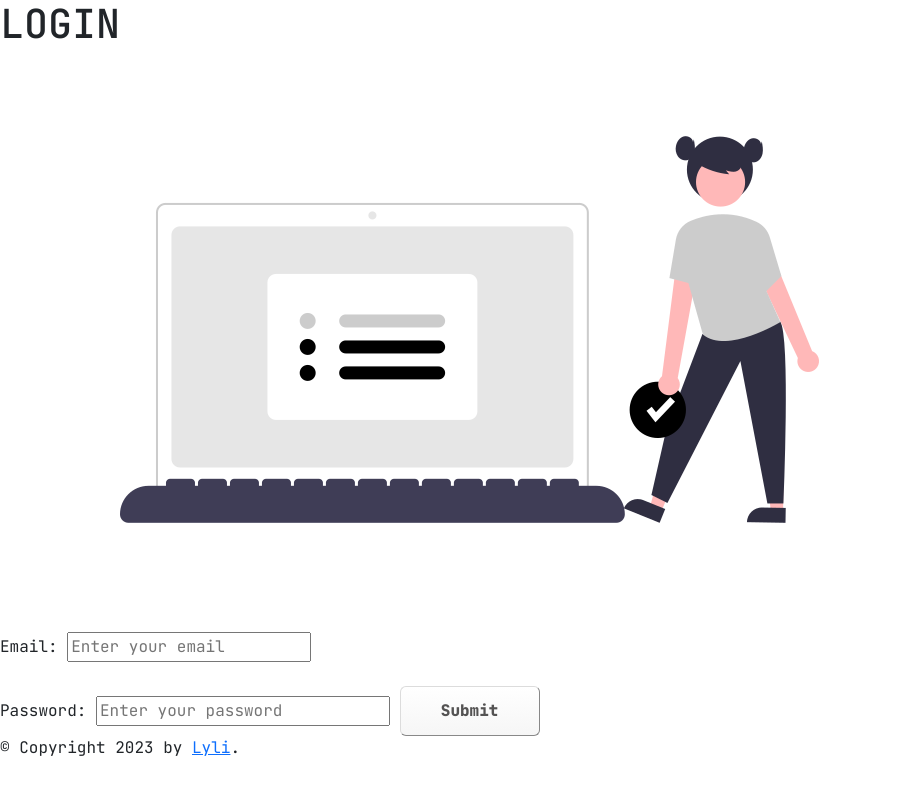
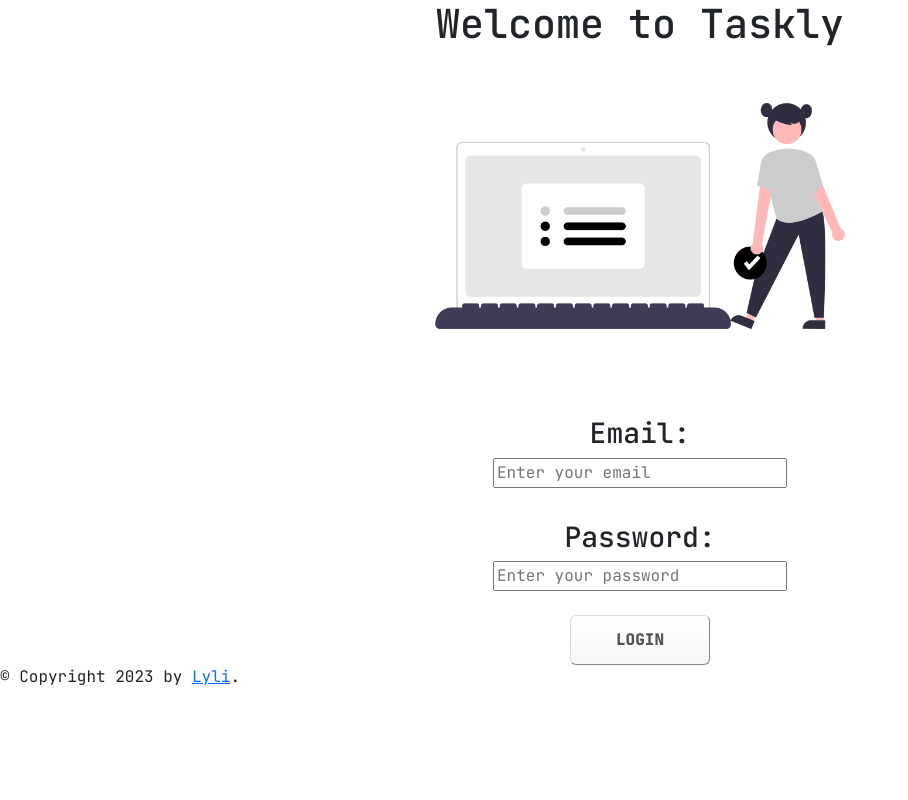
Before and after one commit to lyli127/flask-app, a Flask app: page /login in a window 1280 px wide. Shown: the whole page, without its empty margins (0-908 px from the left). Run offline with Flask 3, Linux system fonts and the light colour scheme; some libraries are stand-ins or nearby versions.

Commit message:
tweak login page content

```diff
--- a/templates/login.html
+++ b/templates/login.html
@@ -7,15 +7,22 @@
 {% endblock  %}
 
 {% block content %}
-<h1>LOGIN</h1>
-<img src="/images/login-img.png" alt="login image">
-<form method="POST" action="/login">
-    <label for="email">Email:</label>
-    <input type="email" id="email" name="email" placeholder="Enter your email" required>
-    <br>
-    <label for="password">Password:</label>
-    <input type="password" name="password" minlength="8" maxlength="24" placeholder="Enter your password"
-        autocomplete="current-password" size=25 required>
-    <input type="submit" value="Submit" />
-</form>
+<div class="login-main container text-center">
+    <h1>Welcome to Taskly</h1>
+    <img src="static/images/login-img.png" alt="login image" class="login-img figure-img img-fluid rounded">
+    <form method="POST" action="/login">
+        <label for="email">
+            <h3>Email:</h3>
+        </label><br>
+        <input type="email" id="email" name="email" placeholder="Enter your email" size=25 required>
+        <br>
+        <label for="password">
+            <h3>Password:</h3>
+        </label><br>
+        <input type="password" name="password" minlength="8" maxlength="24" placeholder="Enter your password"
+            autocomplete="current-password" size=25 required>
+        <br>
+        <input type="submit" value="LOGIN" />
+    </form>
+</div>
 {% endblock  %}
```
